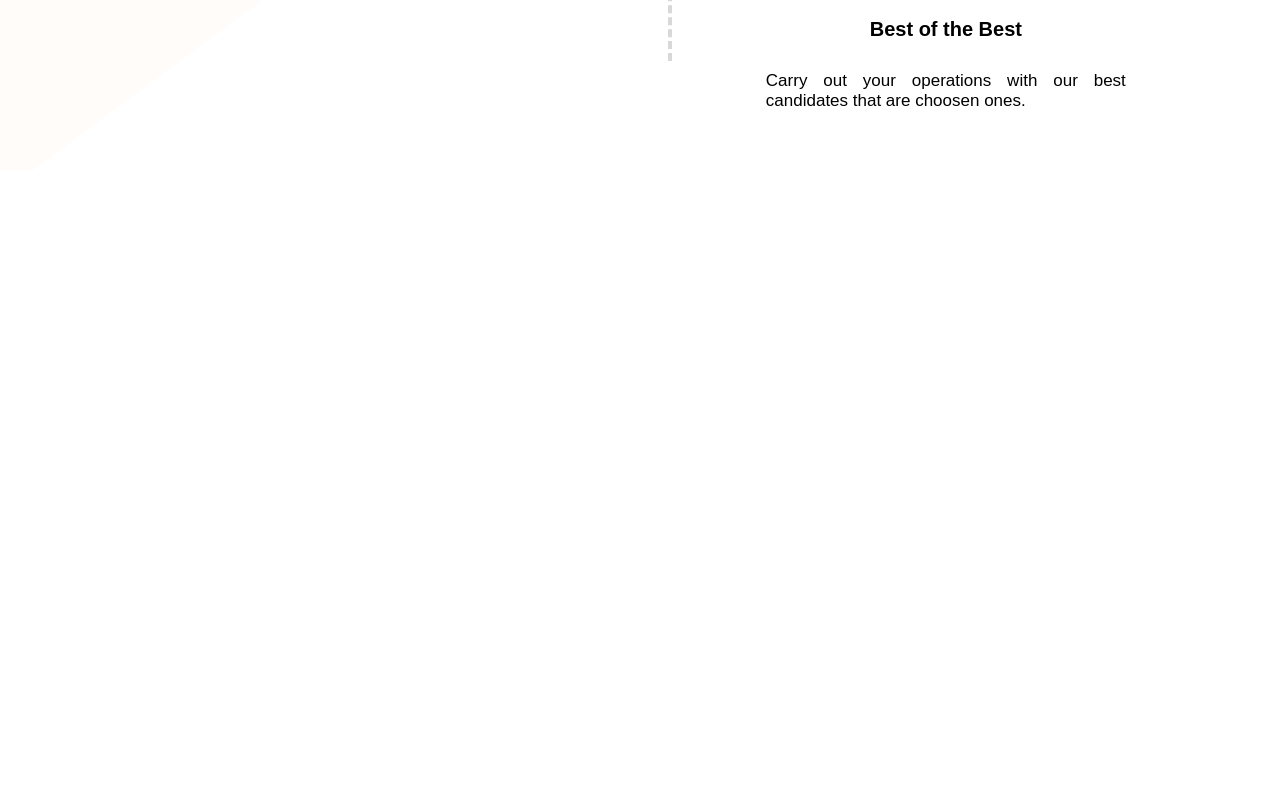
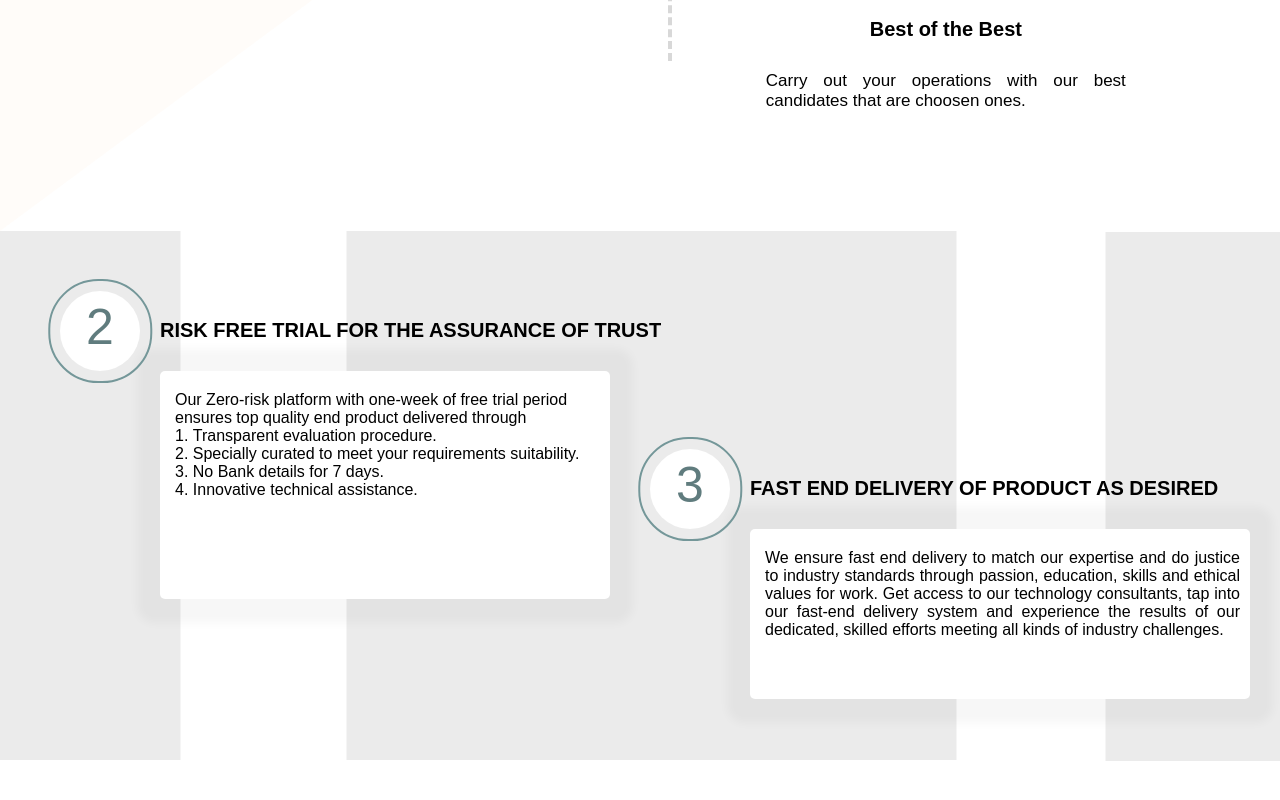
Before and after one commit to ABHISHEKJAIN-AJ/Codersera, a Next.js app: page / in a window 1280 px wide. Shown: the part 1834-2634 px from the top of the page. Before the commit the page ends 2005 px from the top, so only its background shows below. Built offline with nearby package versions, Linux system fonts and the light colour scheme.

Commit message:
code refactor till section steps 2 3

```diff
--- /dev/null
+++ b/components/sectioncoders.js
@@ -0,0 +1,5 @@
+const SectionCoders = () => (<div className="section-coders">
+    <div className="section-coders-content">
+
+    </div>
+</div>)
--- /dev/null
+++ b/components/sectionsteps2-3.js
@@ -0,0 +1,23 @@
+const SectionSteps2_3 = () => (<div className="section-steps-2-3">
+    <div className="section-steps-2-3-content">
+        <div className="section-steps-2-3-content-step-2">
+            <div className="section-steps-2-3-content-step-2-heading"><span className="secondary-header-content-steps color-white">2</span><h4>Risk Free Trial for the assurance of trust</h4></div>
+            <div className="section-steps-2-3-content-step-2-content">
+                Our Zero-risk platform with one-week of free trial period ensures top quality end product delivered through
+                <ol>
+                    <li>Transparent evaluation procedure.</li>
+                    <li>Specially curated to meet your requirements suitability.</li>
+                    <li>No Bank details for 7 days.</li>
+                    <li>Innovative technical assistance.</li>
+                </ol>
+            </div>
+        </div>
+        <div className="section-steps-2-3-content-step-3">
+            <div className="section-steps-2-3-content-step-2-heading"><span className="secondary-header-content-steps color-white">3</span><h4>fast end delivery of product as desired</h4></div>
+            <div className="section-steps-2-3-content-step-3-content">
+                We ensure fast end delivery to match our expertise and do justice to industry standards through passion, education, skills and ethical values for work. Get access to our technology consultants, tap into our fast-end delivery system and experience the results of our dedicated, skilled efforts meeting all kinds of industry challenges.
+            </div>
+        </div>
+    </div>
+</div>)
+export default SectionSteps2_3;
--- a/css/index.css
+++ b/css/index.css
@@ -301,7 +301,7 @@ html {
 .secondary-header {
     background:  url("/Rectangle.png"), white;
     background-size: cover;
-    padding: 6rem;
+    padding: 6rem 6rem 12rem 6rem;
     text-align: center;
     display: flex;
     justify-content: center;
@@ -427,3 +427,53 @@ html {
     float: left;
     transform: translate(-1.5rem, 18rem);
 }
+.section-steps-2-3 {
+    display: flex;
+    justify-content: center;
+}
+.section-steps-2-3-content {
+    width: 128rem;
+    padding: 6rem 6rem 0 6rem;
+    background: url("/step2-3.png");
+    background-size: contain;
+    background-repeat: no-repeat;
+}
+.section-steps-2-3-content-step-2 {
+    float: left;
+}
+.section-steps-2-3-content-step-3 {
+    float: right;
+    transform: translate(3rem,-15rem);
+}
+.section-steps-2-3-content-step-2-heading {
+    display: flex;
+    justify-content: left;
+    align-items: center;
+    font-size: 2rem;
+    text-transform: uppercase;
+}
+.color-white {
+    background: white;
+}
+.section-steps-2-3-content-step-2-content {
+    background: white;
+    width: 45rem;
+    font-size: 1.6rem;
+    border-radius: .5rem;
+    list-style-position: inside;
+    box-shadow: 0rem 0.1rem 1rem 2.3rem #23232309;
+    padding: 2rem 1rem 10rem 1.5rem;
+    margin-left: 10rem;
+}
+
+.section-steps-2-3-content-step-3-content {
+    background: white;
+    width: 50rem;
+    text-align: justify;
+    font-size: 1.6rem;
+    border-radius: .5rem;
+    list-style-position: inside;
+    box-shadow: 0rem 0.1rem 1rem 2.3rem #23232309;
+    padding: 2rem 1rem 6rem 1.5rem;
+    margin-left: 10rem;
+}
--- a/pages/index.js
+++ b/pages/index.js
@@ -4,6 +4,7 @@ import Nav from '../components/nav'
 import PrimaryHeader from '../components/primaryheader'
 import '../css/index.css'
 import SecondaryHeader from "../components/secondaryheader";
+import SectionSteps2_3 from "../components/sectionsteps2-3";
 
 const Home = () => (
   <div>
@@ -15,6 +16,7 @@ const Home = () => (
     <Nav/>
     <PrimaryHeader/>
     <SecondaryHeader/>
+    <SectionSteps2_3/>
     <div></div>
 
   </div>
```
